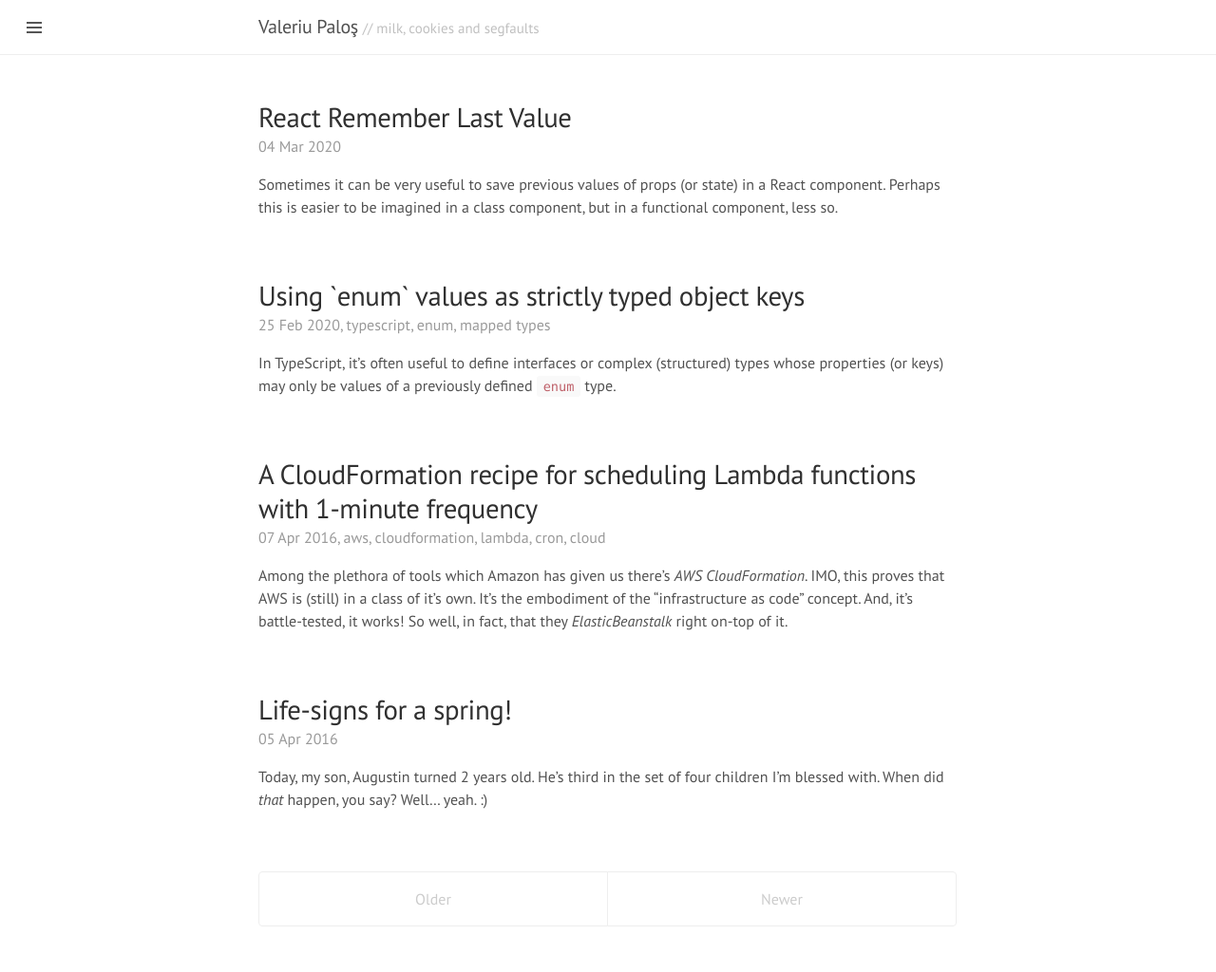
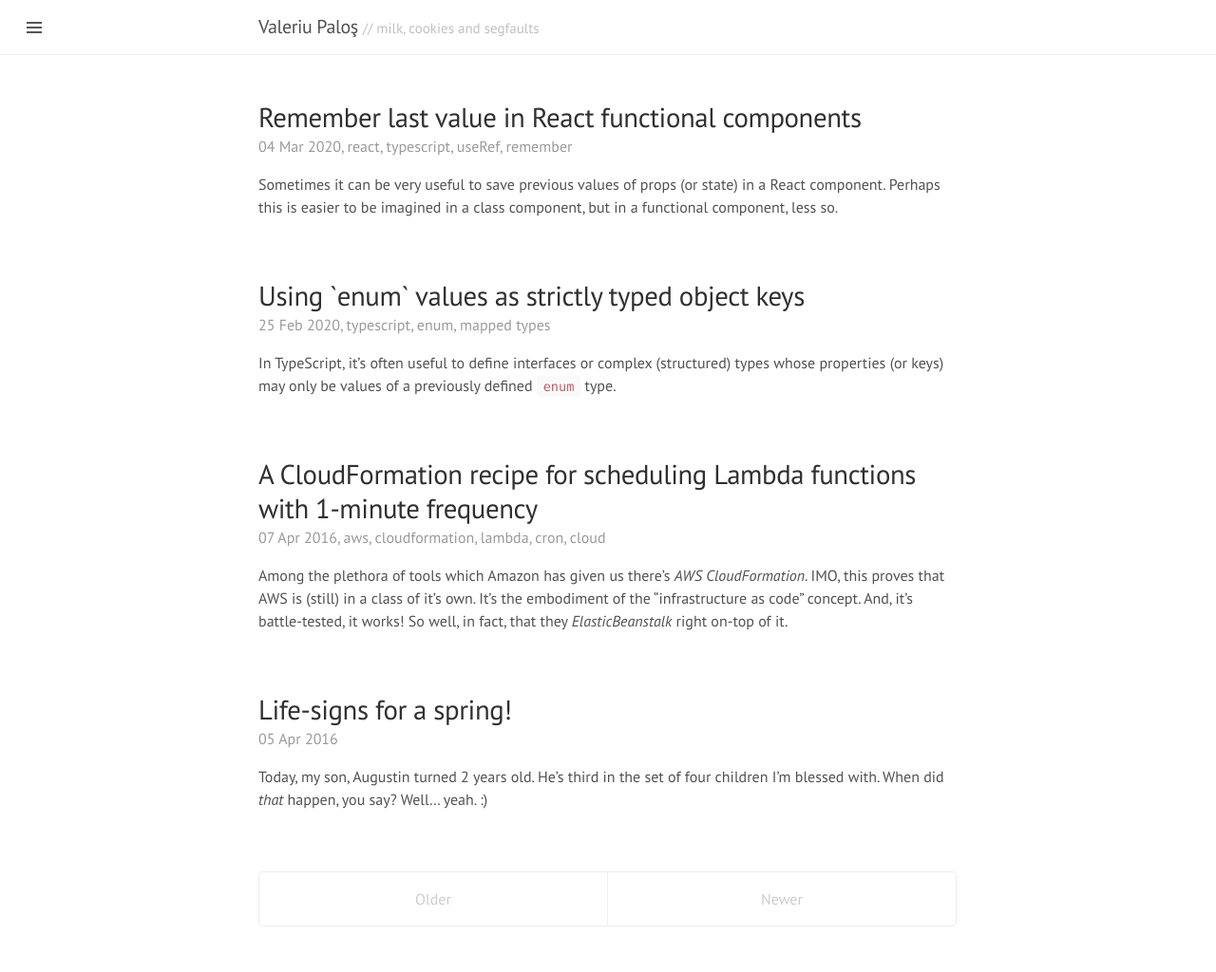
Before and after one commit to vpalos/vpalos.github.io, a Jekyll site: the page built from index.html, in a window 1280 px wide. Shown: the whole page at 95% size. Built offline with Jekyll 4.4.1, drawn with Linux system fonts in a browser that asks for light colours; the list of posts is cut into pages by our own code.

Commit message:
Update 2020-03-04-react-remember-last-value.md

```diff
--- a/_posts/2020-03-04-react-remember-last-value.md
+++ b/_posts/2020-03-04-react-remember-last-value.md
@@ -1,3 +1,11 @@
+---
+layout: post
+title: Remember last value in React functional components
+categories: [programming]
+tags: [react, typescript, useRef, remember]
+comments: true
+---
+
 Sometimes it can be very useful to save previous values of props (or state) in a React component.
 Perhaps this is easier to be imagined in a class component, but in a functional component, less so.
 
```
